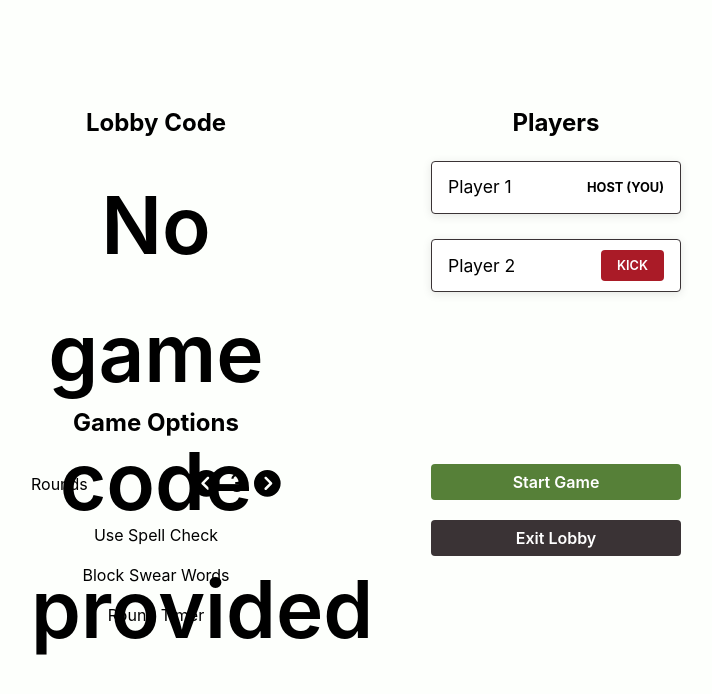
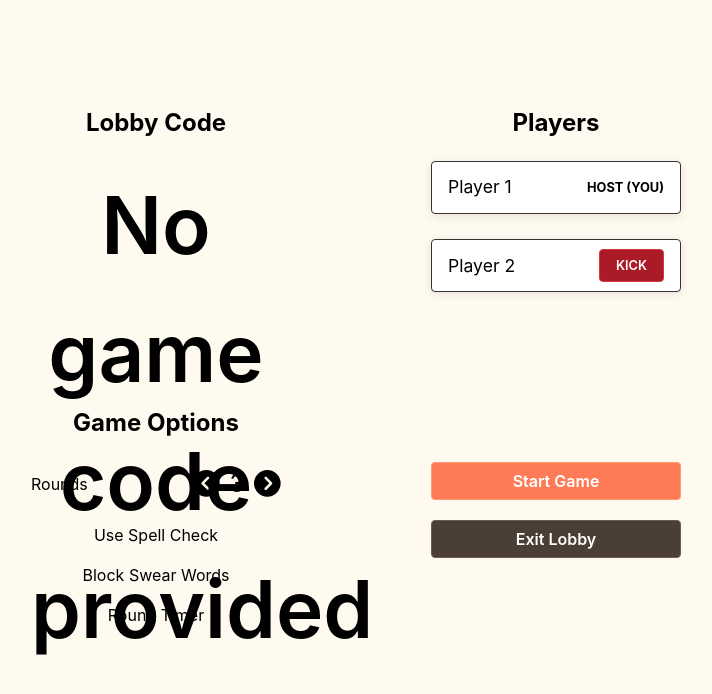
Before and after one commit to justinroche/worduel, a Vue app in the folder client/: page /lobby in a window 1280 px wide. Shown: the top 694 px of the page, without its empty margins (284-996 px from the left). Built offline with nearby package versions, Linux system fonts and the light colour scheme.

Commit message:
Add color variables

```diff
--- a/client/src/components/LobbyPlayersSection.vue
+++ b/client/src/components/LobbyPlayersSection.vue
@@ -58,19 +58,20 @@ const handleKickButtonClicked = () => {
 .kick-button {
   font-family: inherit;
   font-weight: 600;
-  background-color: rgb(170, 27, 39);
+  background-color: var(--auburn);
+  border: 1px solid var(--auburn-border);
+  box-sizing: border-box;
   color: #fff;
-  border: none;
   border-radius: 0.25rem;
   padding: 0.5rem 1rem;
   cursor: pointer;
 }
 
 .kick-button:hover {
-  background-color: rgb(185, 37, 49);
+  background-color: var(--auburn-hover);
 }
 
 .kick-button:active {
-  background-color: rgb(200, 47, 59);
+  background-color: var(--auburn-active);
 }
 </style>
--- a/client/src/style.css
+++ b/client/src/style.css
@@ -1,4 +1,20 @@
 :root {
+  --floral-white: #fffaf0;
+  --taupe: rgb(74, 62, 53);
+  --taupe-hover: rgb(85, 72, 62);
+  --taupe-active: rgb(97, 83, 72);
+  --taupe-border: rgb(104, 92, 83);
+  --blue-munsell: #3b9aab;
+  --avocado: #6f843e;
+  --atomic-tangerine: rgb(255, 123, 87);
+  --atomic-tangerine-hover: rgb(252, 109, 71);
+  --atomic-tangerine-active: rgb(248, 94, 57);
+  --atomic-tangerine-border: rgb(255, 153, 117);
+  --auburn: rgb(170, 27, 39);
+  --auburn-hover: rgb(185, 37, 49);
+  --auburn-active: rgb(200, 47, 59);
+  --auburn-border: rgb(210, 57, 69);
+
   font-family: Inter, system-ui, Avenir, Helvetica, Arial, sans-serif;
   line-height: 1.5;
   font-weight: 400;
@@ -10,7 +26,7 @@
 }
 
 body {
-  background-color: #fdfffc;
+  background-color: var(--floral-white);
   margin: 0;
   display: flex;
   min-width: 320px;
--- a/client/src/views/HomeView.vue
+++ b/client/src/views/HomeView.vue
@@ -143,7 +143,7 @@ h1 {
 .home-button {
   font-family: inherit;
   font-weight: 600;
-  background-color: #3a3335;
+  background-color: var(--atomic-tangerine);
   color: #fff;
   border: none;
   border-radius: 0.25rem;
@@ -155,11 +155,11 @@ h1 {
 }
 
 .home-button:hover {
-  background-color: #443b3d;
+  background-color: var(--atomic-tangerine-hover);
 }
 
 .home-button:active {
-  background-color: #504346;
+  background-color: var(--atomic-tangerine-active);
 }
 
 .host-button {
--- a/client/src/views/LobbyView.vue
+++ b/client/src/views/LobbyView.vue
@@ -135,27 +135,31 @@ const rounds = ref(3)
 }
 
 .start-button {
-  background-color: rgb(86, 128, 56);
+  background-color: var(--atomic-tangerine);
+  border: 1px solid var(--atomic-tangerine-border);
+  box-sizing: border-box;
   margin-bottom: 20px;
 }
 
 .start-button:hover {
-  background-color: rgb(108, 134, 64);
+  background-color: var(--atomic-tangerine-hover);
 }
 
 .start-button:active {
-  background-color: rgb(120, 139, 72);
+  background-color: var(--atomic-tangerine-active);
 }
 
 .cancel-button {
-  background-color: #3a3335;
+  background-color: var(--taupe);
+  border: 1px solid var(--taupe-border);
+  box-sizing: border-box;
 }
 
 .cancel-button:hover {
-  background-color: #443b3d;
+  background-color: var(--taupe-hover);
 }
 
 .cancel-button:active {
-  background-color: #504346;
+  background-color: var(--taupe-active);
 }
 </style>
```
